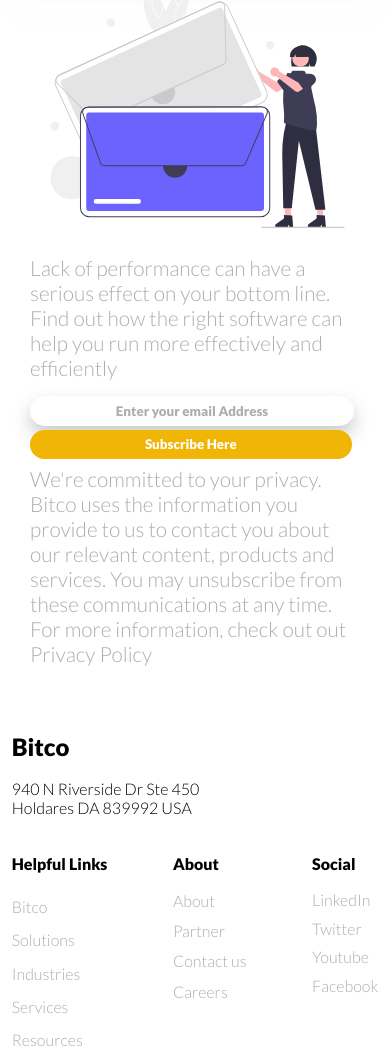
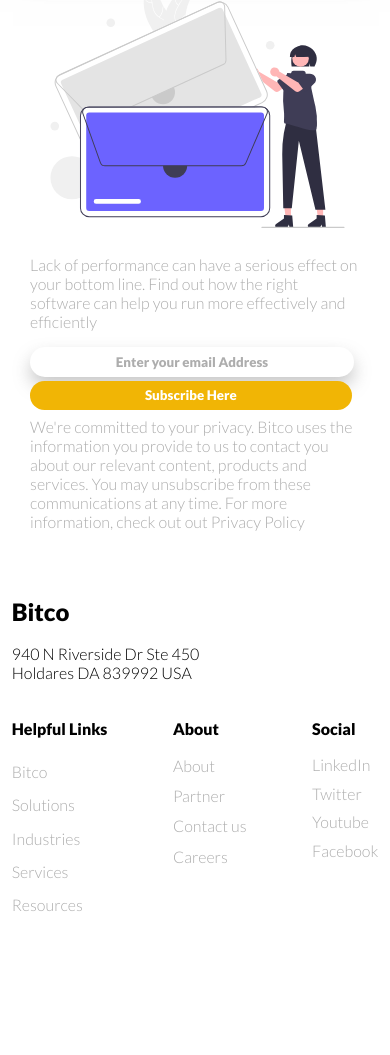
Before and after one commit to jm220703/pr-fe, a plain HTML site: page porto/index.html in a window 390 px wide. Shown: the part 2263-3318 px from the top of the page. After the commit the page ends 3210 px from the top, so only its background shows below. Drawn offline with Linux system fonts and the light colour scheme.

Commit message:
update homepage and responsive web pricing

```diff
--- a/porto/portofolio.css
+++ b/porto/portofolio.css
@@ -608,6 +608,12 @@ a > div:hover {
     }
     /* Jumbotron 3 */
 
+    /* Jumbotron 4 */
+    .jumbotron4 p {
+        font-size: 1em;
+    }
+    /* Jumbotron 4 */
+
     /* Free Trail */
     .freeTrial > div{
         flex-direction: column;
```
